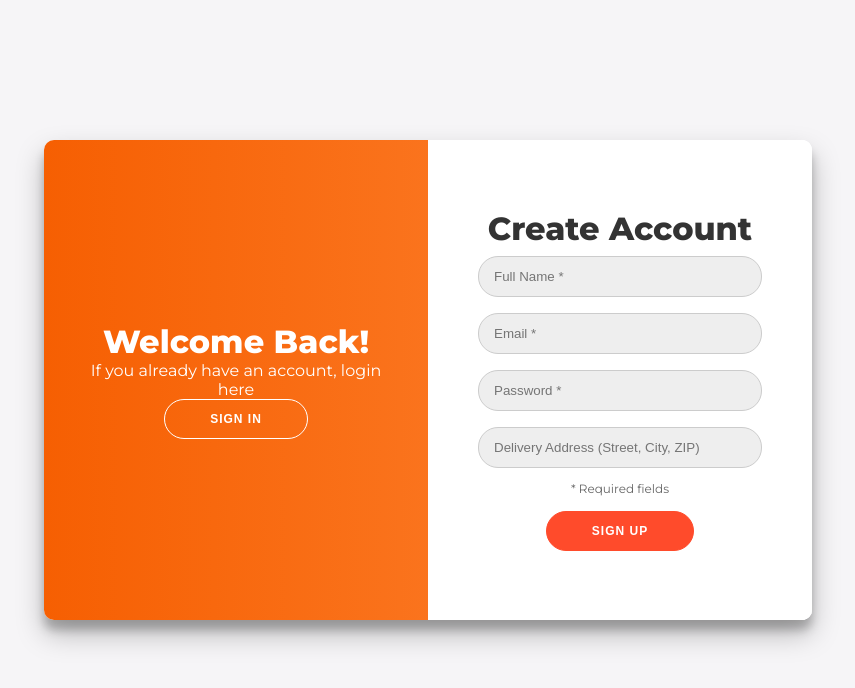
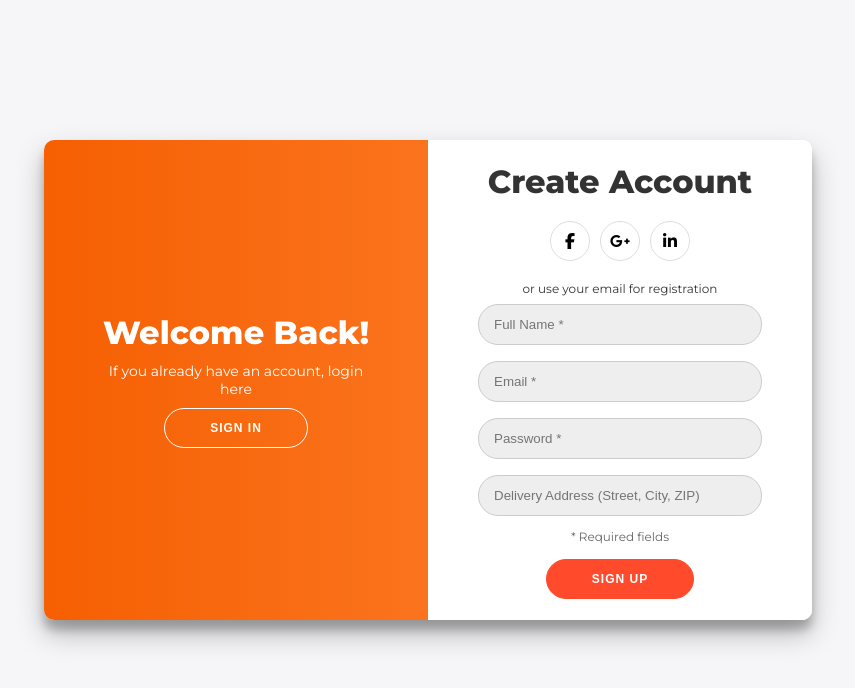
Before and after one commit to AyseeD/Food-Delivery, a React (Create React App) app in the folder front_end/: page /signup in a window 1280 px wide. Both pictures are taken after a click on the button "SIGN UP". Shown: the top 688 px of the page, without its empty margins (212-1067 px from the left). Built offline with nearby package versions, Linux system fonts and the light colour scheme.

Commit message:
update css styles

```diff
--- a/front_end/src/index.css
+++ b/front_end/src/index.css
@@ -12,7 +12,7 @@ body {
 
 a {
   text-decoration: none;
-  color: inherit;
+  color: black;
 }
 
 
--- a/front_end/src/pages/AdminSignIn.jsx
+++ b/front_end/src/pages/AdminSignIn.jsx
@@ -48,7 +48,7 @@ export default function AdminSignIn() {
             <h1>Sign in</h1>
             <input name="email" type="email" placeholder="Email" onChange={handleChange} />
             <input name="password" type="password" placeholder="Password" onChange={handleChange} />
-            <a href="/signup">Sign In as Customer</a>
+            <a href="/signup" className="signup-page-admin-btn">Sign In as Customer</a>
             <button className="btn">Sign In</button>
           </form>
         </div>
@@ -58,7 +58,7 @@ export default function AdminSignIn() {
           <div className="overlay">
             <div className="overlay-panel overlay-right">
               <h1>Welcome Admin!</h1>
-              <p>Enter your details to add an account</p>
+              <p className="signup-p">Enter your details to add an account</p>
             </div>
           </div>
         </div>
--- a/front_end/src/pages/SignUp.jsx
+++ b/front_end/src/pages/SignUp.jsx
@@ -77,6 +77,12 @@ function SignUp() {
         <div className="form-container sign-up-container">
           <form onSubmit={handleRegister}>
             <h1>Create Account</h1>
+            <div class="social-container">
+              <a href="#" class="social"><i class="fab fa-facebook-f"></i></a>
+              <a href="#" class="social"><i class="fab fa-google-plus-g"></i></a>
+              <a href="#" class="social"><i class="fab fa-linkedin-in"></i></a>
+            </div>
+            <span className="signup-span">or use your email for registration</span>
             <input
               name="full_name"
               type="text"
@@ -113,6 +119,12 @@ function SignUp() {
         <div className="form-container sign-in-container">
           <form onSubmit={handleLogin}>
             <h1>Sign in</h1>
+             <div class="social-container">
+              <a href="#" class="social"><i class="fab fa-facebook-f"></i></a>
+              <a href="#" class="social"><i class="fab fa-google-plus-g"></i></a>
+              <a href="#" class="social"><i class="fab fa-linkedin-in"></i></a>
+            </div>
+            <span className="signup-span">or use your email for registration</span>
             <input
               name="email"
               type="email"
@@ -127,7 +139,7 @@ function SignUp() {
               onChange={handleChange}
               required
             />
-            <a href="/admin/login">Sign In as Admin</a>
+            <a href="/admin/login" className="signup-page-admin-btn">Sign In as Admin</a>
             <button className="btn">Sign In</button>
           </form>
         </div>
@@ -137,7 +149,7 @@ function SignUp() {
           <div className="overlay">
             <div className="overlay-panel overlay-left">
               <h1>Welcome Back!</h1>
-              <p>If you already have an account, login here</p>
+              <p className="signup-p">If you already have an account, login here</p>
               <button className="btn ghost" onClick={() => setRightPanelActive(false)}>
                 Sign In
               </button>
@@ -145,7 +157,7 @@ function SignUp() {
 
             <div className="overlay-panel overlay-right">
               <h1>Hello Friend!</h1>
-              <p>Enter your details to create an account</p>
+              <p className="signup-p">Enter your details to create an account</p>
               <button className="btn ghost" onClick={() => setRightPanelActive(true)}>
                 Sign Up
               </button>
--- a/front_end/src/styles/Header.css
+++ b/front_end/src/styles/Header.css
@@ -2,7 +2,7 @@
   background-color: #fff;
   display: flex;
   align-items: center;
-  justify-content: space-between;
+  justify-content: space-evenly;
   padding: 15px 40px;
   box-shadow: 0 2px 5px rgba(0,0,0,0.1);
   position: sticky;
--- a/front_end/src/styles/SearchResults.css
+++ b/front_end/src/styles/SearchResults.css
@@ -116,7 +116,7 @@
 .search-container {
   position: relative;
   flex: 1;
-  max-width: 600px;
+  max-width: 900px;
   margin: 0 20px;
 }
 
@@ -136,7 +136,7 @@
 
 .search-button {
   position: absolute;
-  right: 10px;
+  right: 60px;
   top: 50%;
   transform: translateY(-50%);
   background: none;
--- a/front_end/src/styles/signup.css
+++ b/front_end/src/styles/signup.css
@@ -53,6 +53,7 @@
 	letter-spacing: 1px;
 	text-transform: uppercase;
 	transition: transform 80ms ease-in;
+	cursor: pointer;
 }
 
 .btn:active {
@@ -226,3 +227,20 @@ input {
 	height: 40px;
 	width: 40px;
 }
+
+
+
+.signup-page-admin-btn{
+	font-size: 12px;
+	padding: 10px;
+	cursor: pointer;
+}
+
+.signup-p{
+	padding: 10px;
+	font-size: 14px;
+}
+
+.signup-span{
+	font-size: 12px;
+}
```
Also changed, not shown: 1 other file (tests, documents, lock files or other folders).
